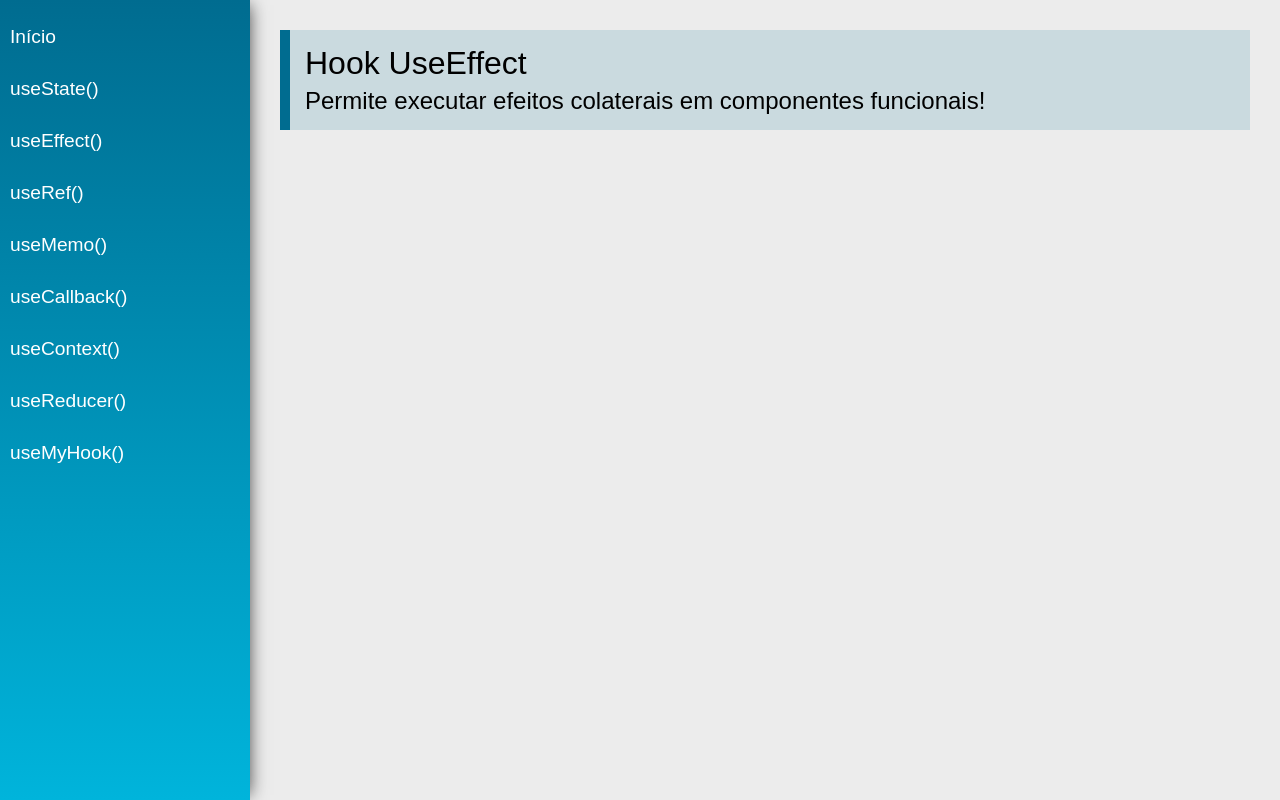
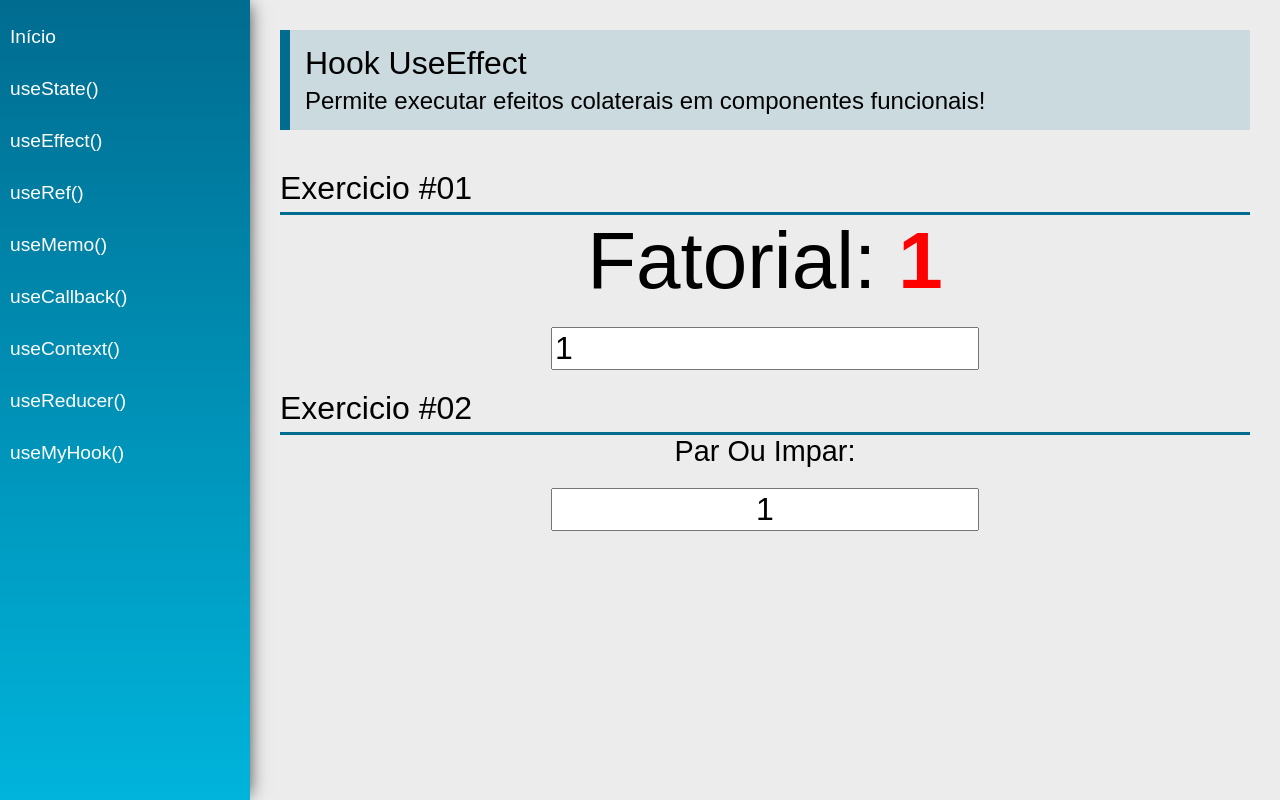
Before and after one commit to Smooke09/React-Hooks, a React (Create React App) app: page /useEffect in a window 1280 px wide. Built offline with nearby package versions, Linux system fonts and the light colour scheme.

Commit message:
Exercise useEffect

```diff
--- a/src/views/examples/UseEffect.jsx
+++ b/src/views/examples/UseEffect.jsx
@@ -1,15 +1,78 @@
-import React from 'react'
-import PageTitle from '../../components/layout/PageTitle'
+import React, { useEffect } from "react";
+import PageTitle from "../../components/layout/PageTitle";
+import { useState } from "react";
+import SectionTitle from "../../components/layout/SectionTitle";
+
+function calcFatorial(num) {
+  const n = parseInt(num);
+  if (n < 0) return -1;
+  if (n === 0) return 1;
+  return calcFatorial(n - 1) * n;
+}
 
 const UseEffect = (props) => {
+  const [number, setNumber] = useState(1);
+  const [fatorial, setFatorial] = useState(1);
+
+  useEffect(
+    function () {
+      setFatorial(calcFatorial(number));
+    },
+    [number]
+  );
+
+  useEffect(
+    function () {
+      if (fatorial > 1000000) {
+        document.title = "Eita!!!";
+      }
+    },
+    [fatorial]
+  );
+
   return (
     <div className="UseEffect">
       <PageTitle
         title="Hook UseEffect"
         subtitle="Permite executar efeitos colaterais em componentes funcionais!"
       />
+      <SectionTitle title="Exercicio #01" />
+      <div className="center">
+        <div>
+          <span className="text">Fatorial: </span>
+          <span className="text red">
+            {fatorial === -1 ? "Nao existe" : fatorial}
+          </span>
         </div>
-    )
-}
+        <input
+          type="number"
+          className="input"
+          value={number}
+          onChange={(e) => setNumber(e.target.value)}
+        />
+      </div>
 
-export default UseEffect
+      <SectionTitle title="Exercicio #02" />
+      <div className="center">
+        <div>
+          <span
+            className="text"
+            style={{
+              fontSize: "1.8rem",
+            }}
+          >
+            Par Ou Impar:
+          </span>
+        </div>
+        <input
+          type="text"
+          className="input center"
+          value={number}
+          onChange={(e) => setNumber(e.target.value)}
+        />
+      </div>
+    </div>
+  );
+};
+
+export default UseEffect;
```
Lines whose indentation alone changed are shown as unchanged.
